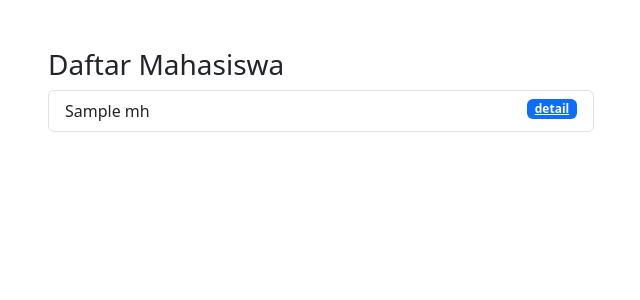
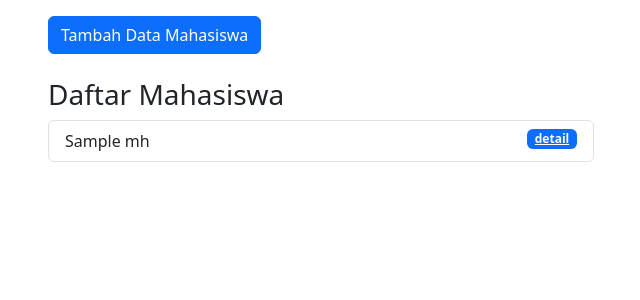
Before and after one commit to DickyRahmantoA/prakweb2023_b_213040107_mvc, a PHP site: the page made by app/views/mahasiswa/index.php in a window 1280 px wide. Shown: the part 56-356 px from the top of the page, without its empty margins (34-674 px from the left). Run offline with PHP 8.4, Linux system fonts and the light colour scheme; the template is opened without the code that fills it: most values are stand-ins (such as "Sample title", 1, 10 or a date in 2020); some libraries are stand-ins or nearby versions.

Commit message:
menambahkan catatan mvc di youtube #9

```diff
--- a/app/core/Database.php
+++ b/app/core/Database.php
@@ -69,5 +69,9 @@ class Database {
         return $this->stmt->fetch(PDO::FETCH_ASSOC);
     }
 
+    public function rowCount()
+    {
+        return $this->stmt->rowCount();
+    }
 
 }
--- a/app/views/mahasiswa/index.php
+++ b/app/views/mahasiswa/index.php
@@ -1,15 +1,67 @@
-<div class="container mt-5">
+<div class="container mt-3">
   <div class="row">
     <div class="col-6">
+      <button type="button" class="btn btn-primary" data-bs-toggle="modal" data-bs-target="#formModal">
+        Tambah Data Mahasiswa
+      </button>
+      <br><br>
       <h3>Daftar Mahasiswa</h3>
         <ul class="list-group">
           <?php foreach( $data['mhs'] as $mhs) : ?>
           <li class="list-group-item d-flex justify-content-between align-items-start">
             <?= $mhs['nama']; ?>
-            <a href="<?php BASEURL; ?>/mahasiswa/detail/<?= $mhs['id']; ?>" class="badge text-bg-primary">detail</a>
+            <a href="<?= BASEURL; ?>/mahasiswa/detail/<?= $mhs['id']; ?>" class="badge text-bg-primary">detail</a>
           </li>
           <?php endforeach; ?>
         </ul>
     </div>
   </div>
 </div>
+
+<!-- Modal -->
+<div class="modal fade" id="formModal" tabindex="-1" aria-labelledby="judulModal" aria-hidden="true">
+  <div class="modal-dialog">
+    <div class="modal-content">
+      <div class="modal-header">
+        <h1 class="modal-title fs-5" id="judulModal">Tambah Data</h1>
+        <button type="button" class="btn-close" data-bs-dismiss="modal" aria-label="Close"></button>
+      </div>
+      <div class="modal-body">
+        <form action="<?= BASEURL; ?>" method="post">
+          <div class="form-group">
+            <label for="nama">Nama</label>
+            <input type="text" class="form-control" id="nama" name="nama">
+          </div>
+
+          <div class="form-group">
+            <label for="nim">Nim</label>
+            <input type="text" class="form-control" id="nim" name="nim">
+          </div>
+
+          <div class="form-group">
+            <label for="email">Email</label>
+            <input type="text" class="form-control" id="email" name="email">
+          </div>
+
+          <div class="form-group">
+            <label for="jurusan">Jurusan</label>
+            <select class="form-control" id="jurusan" name="jurusan">
+              <option value="Teknik Informatika">Teknik Informatika</option>
+              <option value="Teknik Mesin">Teknik Mesin</option>
+              <option value="Teknik Industri">Teknik Industri</option>
+              <option value="Teknik Pangan">Teknik Pangan</option>
+              <option value="Teknik Planalogi">Teknik Planalogi</option>
+              <option value="Teknik Lingkungan">Teknik Lingkungan</option>
+            </select>
+          </div>
+
+
+        </div>
+        <div class="modal-footer">
+          <button type="button" class="btn btn-secondary" data-bs-dismiss="modal">Close</button>
+          <button type="submit" class="btn btn-primary">Save changes</button>
+          </form>
+        </div>
+    </div>
+  </div>
+</div>
```
Also changed, not shown: app/controllers/Mahasiswa.php (+8 -0 lines), app/models/Mahasiswa_model.php (+17 -0 lines).
